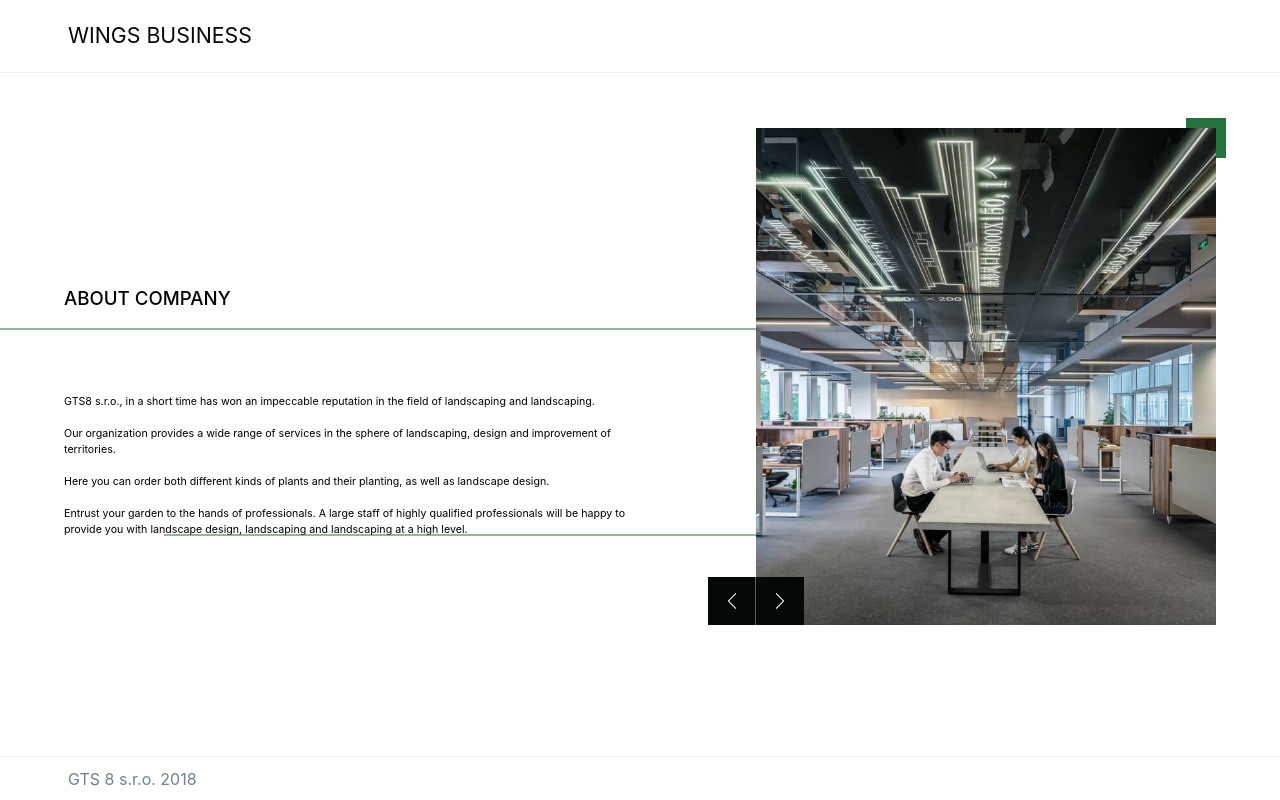
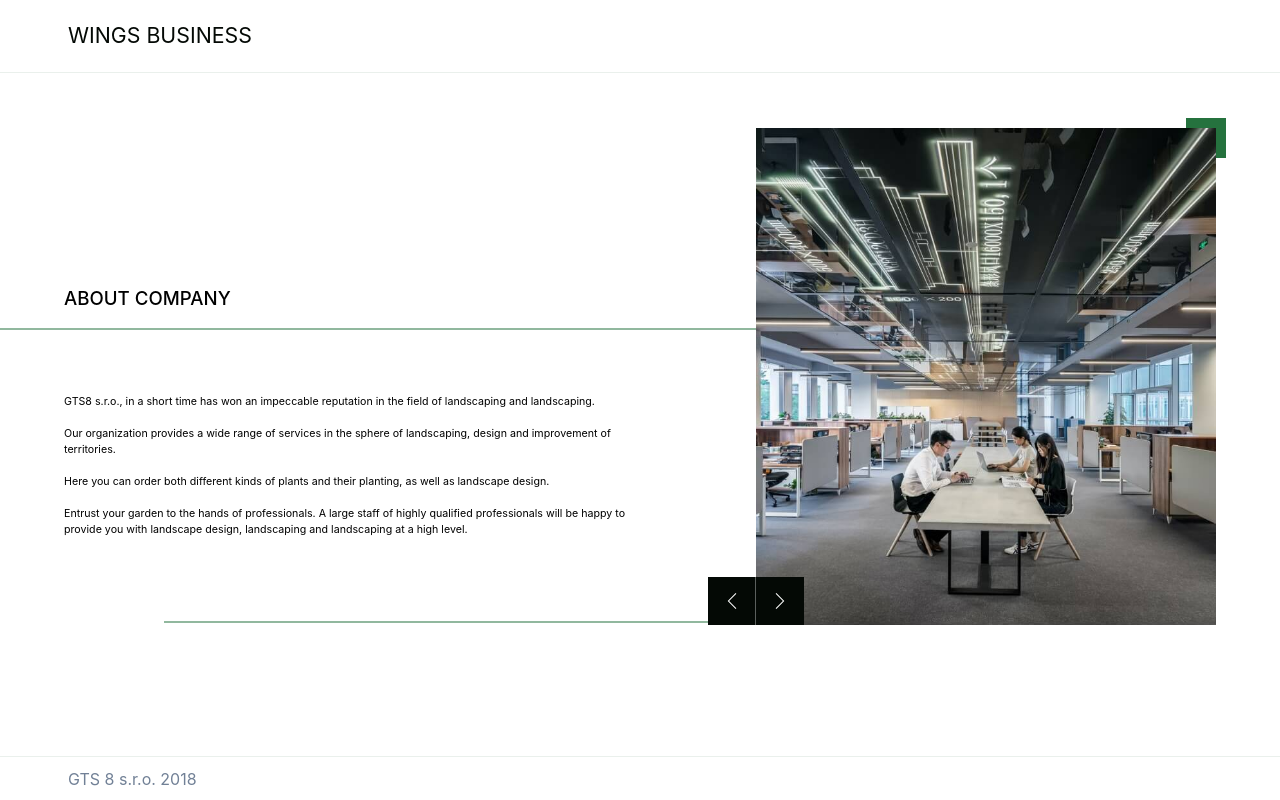
Before and after one commit to ChizimInc/wings-business, a Next.js app in the folder website/: page /about in a window 1280 px wide. Built offline with nearby package versions, Linux system fonts and the light colour scheme.

Commit message:
Span position change

```diff
--- a/website/components/Slide.tsx
+++ b/website/components/Slide.tsx
@@ -17,7 +17,8 @@ type IAboutProps = {
 export default function Slide(props: IAboutProps) {
   return (
     <>
-    <div className="mx-3 lg:container mt-32 text-black flex flex-col md:flex-row items-center content-between justify-between">
+    <div className="mx-3 lg:container mt-32 text-black flex flex-col md:flex-row
+                    items-center content-between justify-between relative">
       <div className="w-full md:w-1/2 relative sm:mr-[60px]">
         <span
           className="hidden lg:block h-[116%] opacity-50 absolute ml-[-17px] left-[-78px]"
@@ -93,15 +94,7 @@ export default function Slide(props: IAboutProps) {
             }
           </div>
         </div>
-        <span
-          className={`
-            hidden xl:block w-[115%] opacity-50 h-1 ml-[100px] absolute bottom-0 mb-[16px]
-            ${props.bigContainer ? 'mb-[0px]' : 'mb-[16px]'}
-          `}
-          style={{
-            borderTop: '2px solid #25723E'
-          }}
-        ></span>
+
       </div>
       <div className="hidden md:block relative">
         <div
@@ -136,6 +129,12 @@ export default function Slide(props: IAboutProps) {
           </Link>
         </div>
       </div>
+      <span
+          className="hidden xl:block w-[58%] opacity-50 h-1 ml-[100px] absolute bottom-0 z-[-1]"
+          style={{
+            borderTop: '2px solid #25723E'
+          }}
+        ></span>
     </div>
     </>
   )
```
